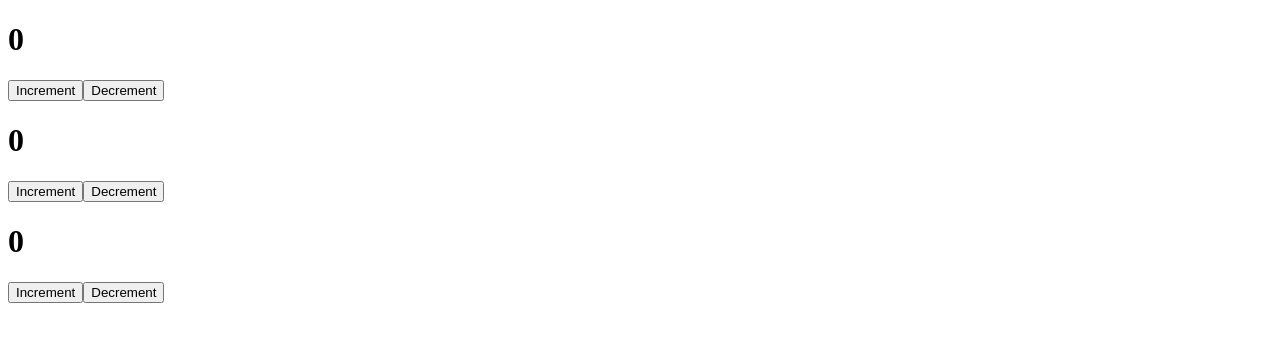
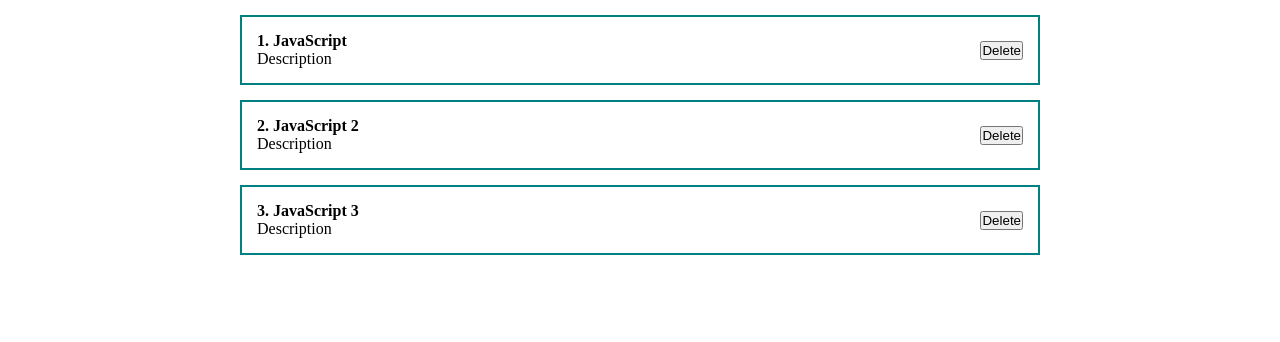
Before and after one commit to unilov6/react-pet-project, a React (Create React App) app: page / in a window 1280 px wide. Shown: the top 342 px of the page. Built offline with nearby package versions, Linux system fonts and the light colour scheme.

Commit message:
first props

```diff
--- a/src/App.js
+++ b/src/App.js
@@ -1,12 +1,18 @@
-import React from "react";
-import Counter from "./components/Counter";
+import React, { useState } from "react";
+import "./styles/App.css"
+import PostItem from "./components/PostItem";
 
 function App() {
+  const [posts, setPosts] = useState([
+    {id: 1, title: 'JavaScript', body: 'Description'},
+    {id: 2, title: 'JavaScript 2', body: 'Description'},
+    {id: 3, title: 'JavaScript 3', body: 'Description'}
+  ])
   return (
     <div className="App">
-        <Counter />
-        <Counter />
-        <Counter />
+      {posts.map(post =>
+        <PostItem post={post} key={post.id} />
+      )}
     </div>
   );
 }
--- /dev/null
+++ b/src/components/PostItem.jsx
@@ -0,0 +1,17 @@
+import React from "react";
+
+const PostItem = (props) => {
+    return (
+        <div className="post">
+            <div className="post__content">
+              <strong>{props.post.id}. {props.post.title}</strong>
+              <div>{props.post.body}</div>
+            </div>
+            <div className="post__btns">
+              <button>Delete</button>
+            </div>
+        </div>
+    )
+}
+
+export default PostItem
--- /dev/null
+++ b/src/styles/App.css
@@ -0,0 +1,23 @@
+* {
+    margin: 0;
+    padding: 0;
+    box-sizing: border-box;
+}
+
+.App {
+    width: 800px;
+}
+
+#root {
+    display: flex;
+    justify-content: center;
+}
+
+.post {
+    display: flex;
+    padding: 15px;
+    border: 2px solid teal;
+    margin-top: 15px;
+    justify-content: space-between;
+    align-items: center;
+}
```
